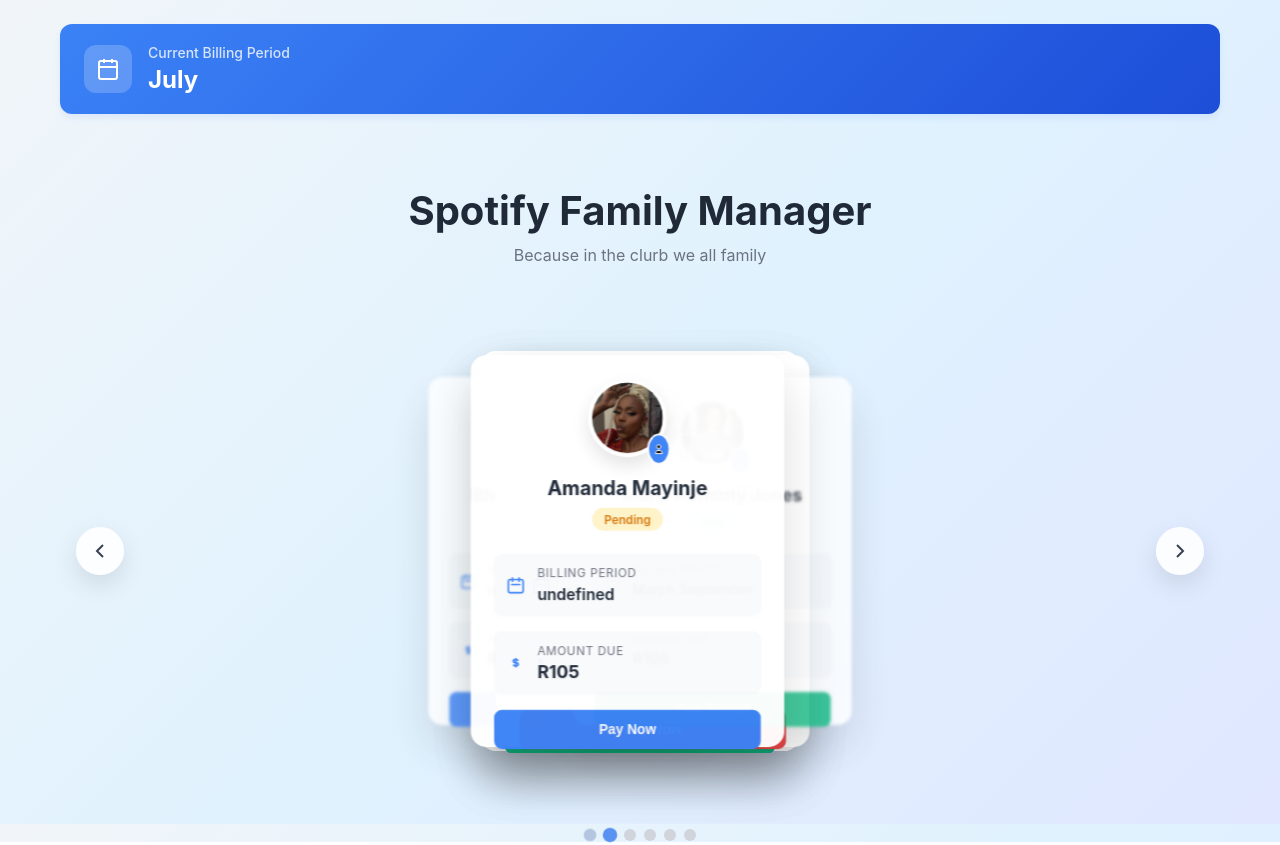
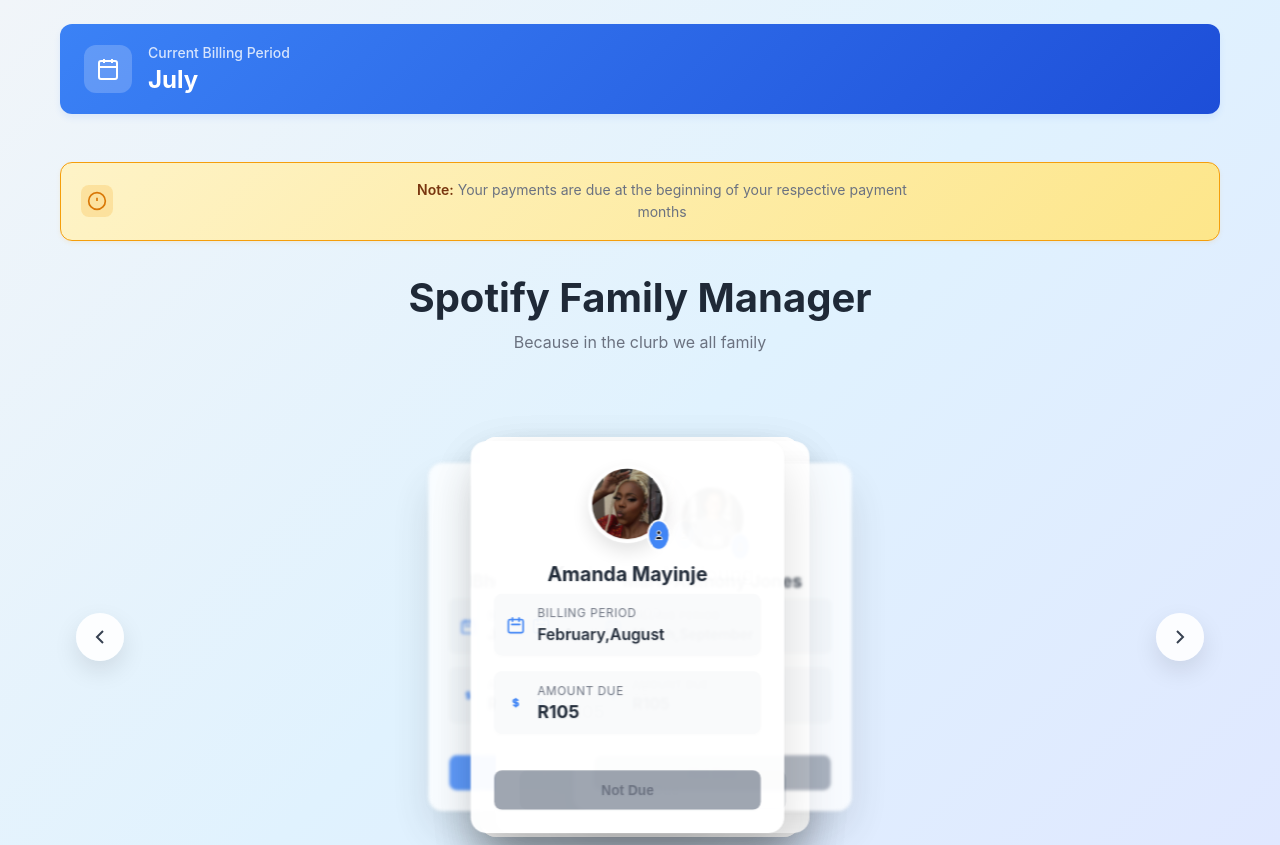
Before and after one commit to BhekumuziTshabalala/spotify-payment-manager, a plain HTML site: page index.html in a window 1280 px wide. Shown: the top 845 px of the page. Drawn offline with Linux system fonts and the light colour scheme.

Commit message:
updated payment modal

```diff
--- a/index.html
+++ b/index.html
@@ -29,6 +29,22 @@
 
     <!-- Header -->
     <header class="header">
+        <!-- Payment Note Banner -->
+        <div class="payment-note-banner">
+            <div class="payment-note-content">
+                <div class="note-icon">
+                    <svg width="20" height="20" viewBox="0 0 24 24" fill="none" stroke="currentColor" stroke-width="2">
+                        <circle cx="12" cy="12" r="10"></circle>
+                        <line x1="12" y1="8" x2="12" y2="12"></line>
+                        <line x1="12" y1="16" x2="12.01" y2="16"></line>
+                    </svg>
+                </div>
+                <p class="note-text">
+                    <strong>Note:</strong> Your payments are due at the beginning of your respective payment months
+                </p>
+            </div>
+        </div>
+
         <h1>Spotify Family Manager</h1>
         <p>Because in the clurb we all family</p>
     </header>
--- a/script.js
+++ b/script.js
@@ -4,8 +4,8 @@
         id: 1,
         name: 'Amanda Mayinje',
         avatar: 'assets/avatars/amanda.jpg',
-        billingMonths: ['February', 'August'],
-        amountDue: 299.99,
+        billingMonth: ['February', 'August'],
+
         status: 'pending'
     },
     {
@@ -13,7 +13,7 @@
         name: 'Marc-Anthony Jones',
         avatar: 'assets/avatars/marc.jpg',
         billingMonth: ['March', 'September'],
-        amountDue: 149.50,
+
         status: 'paid'
     },
     {
@@ -21,7 +21,7 @@
         name: 'Keabetswe Motloung',
         avatar: 'assets/avatars/kea.jpg',
         billingMonth: ['April', 'October'],
-        amountDue: 89.99,
+
         status: 'overdue'
     },
     {
@@ -29,7 +29,7 @@
         name: 'Gabrielle Chitamu',
         avatar: 'assets/avatars/gabby.jpg',
         billingMonth:  ['May', 'November'],
-        amountDue: 199.00,
+
         status: 'pending'
     },
     {
@@ -37,15 +37,15 @@
         name: 'Sinethemba Vilakazi',
         avatar: 'assets/avatars/sinethemba.jpg',
         billingMonth: ['June', 'December'],
-        amountDue: 349.99,
+
         status: 'paid'
     },
     {
         id: 6,
         name: 'Bhekumuzi Tshabalala',
         avatar: 'assets/avatars/muzi.jpg',
-        billingMonths:  ['January', 'July'],
-        amountDue: 129.99,
+        billingMonth:  ['January', 'July'],
+
         status: 'pending'
     }
 ];
@@ -127,7 +127,15 @@
 function createCards() {
     carousel.innerHTML = '';
 
+    // Get current month name
+    const currentMonthName = monthNames[today.getMonth()];
+
     sampleAccounts.forEach((account, index) => {
+        // Check if current month is in the account's billing months
+        const isPaymentMonth = account.billingMonth.includes(currentMonthName);
+        const buttonClass = isPaymentMonth ? account.status : 'disabled';
+        const buttonText = isPaymentMonth ? 'Pay Now' : 'Not Due';
+
         const card = document.createElement('div');
         card.className = 'account-card';
         card.innerHTML = `
@@ -144,9 +152,7 @@
 
             <h3 class="card-name">${account.name}</h3>
 
-            <div class="status-badge">
-                <span class="badge ${account.status}">${account.status}</span>
-            </div>
+
 
             <div class="billing-details">
                 <div class="detail-item">
@@ -170,8 +176,8 @@
                 </div>
             </div>
 
-            <button class="action-btn ${account.status}">
-                ${account.status === 'paid' ? 'View Receipt' : 'Pay Now'}
+            <button class="action-btn ${buttonClass}" ${!isPaymentMonth ? 'disabled' : ''}>
+                ${buttonText}
             </button>
         `;
 
@@ -179,7 +185,7 @@
         const actionBtn = card.querySelector('.action-btn');
         actionBtn.addEventListener('click', (e) => {
             e.stopPropagation();
-            if (account.status !== 'paid') {
+            if (isPaymentMonth && account.status !== 'paid') {
                 openPaymentModal(account);
             }
         });
--- a/styles.css
+++ b/styles.css
@@ -22,7 +22,7 @@
 .month-banner {
     background: linear-gradient(135deg, #3b82f6 0%, #1d4ed8 100%);
     border-radius: 12px;
-    margin: 24px 0;
+    margin: 24px 0 0 0;
     box-shadow: 0 4px 6px rgba(59, 130, 246, 0.1);
 }
 
@@ -80,6 +80,46 @@
     max-width: 500px;
     margin: 0 auto;
     line-height: 1.6;
+}
+
+/* Payment Note Banner */
+.payment-note-banner {
+    background: linear-gradient(135deg, #fef3c7 0%, #fde68a 100%);
+    border: 1px solid #f59e0b;
+    border-radius: 12px;
+    margin-bottom: 32px;
+    box-shadow: 0 2px 4px rgba(245, 158, 11, 0.1);
+}
+
+.payment-note-content {
+    display: flex;
+    align-items: center;
+    gap: 12px;
+    padding: 16px 20px;
+}
+
+.note-icon {
+    display: flex;
+    align-items: center;
+    justify-content: center;
+    width: 32px;
+    height: 32px;
+    background: rgba(245, 158, 11, 0.2);
+    border-radius: 8px;
+    color: #d97706;
+    flex-shrink: 0;
+}
+
+.note-text {
+    color: #92400e;
+    font-size: 0.875rem;
+    line-height: 1.5;
+    margin: 0;
+}
+
+.note-text strong {
+    color: #78350f;
+    font-weight: 600;
 }
 
 /* Carousel Wrapper */
@@ -343,6 +383,16 @@
     background: #dc2626;
 }
 
+.action-btn.disabled {
+    background: #9ca3af;
+    color: #6b7280;
+    cursor: not-allowed;
+}
+
+.action-btn.disabled:hover {
+    background: #9ca3af;
+    transform: none;
+}
 /* Indicators */
 .indicators {
     position: absolute;
@@ -424,6 +474,21 @@
         gap: 12px;
     }
 
+    .payment-note-content {
+        padding: 14px 16px;
+        gap: 10px;
+    }
+
+    .note-icon {
+        width: 28px;
+        height: 28px;
+    }
+
+    .note-icon svg {
+        width: 16px;
+        height: 16px;
+    }
+
     .month-icon {
         width: 40px;
         height: 40px;
@@ -478,6 +543,14 @@
 @media (max-width: 480px) {
     .container {
         padding: 0 16px;
+    }
+
+    .payment-note-content {
+        padding: 12px 14px;
+    }
+
+    .note-text {
+        font-size: 0.8125rem;
     }
 
     .month-banner {
```
Lines whose indentation alone changed are shown as unchanged.
